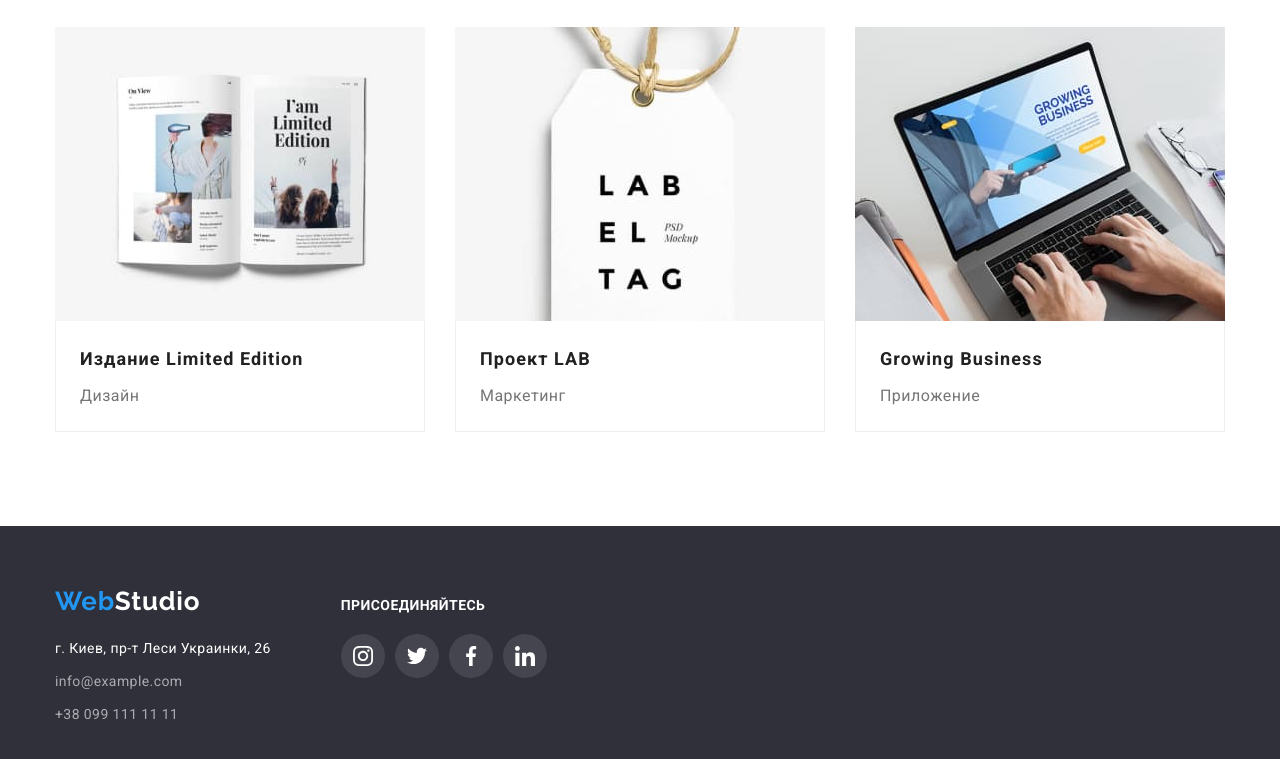
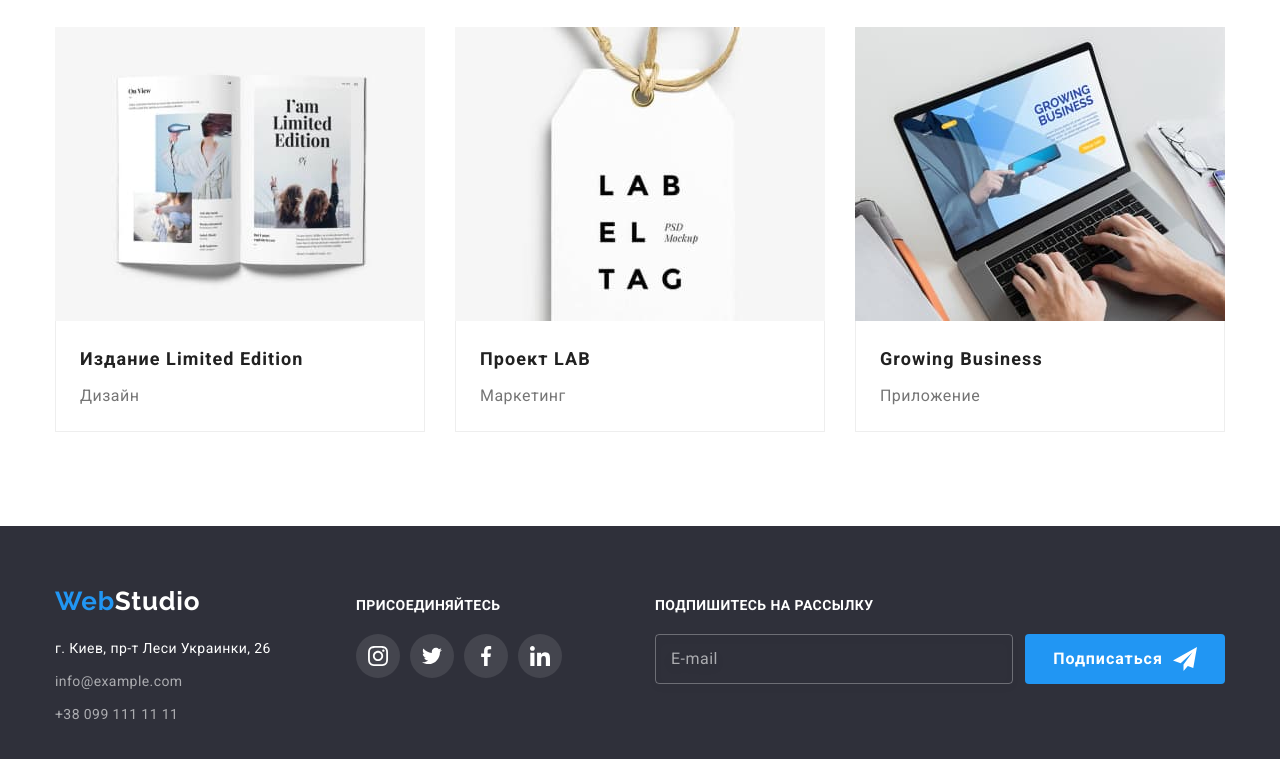
Before and after one commit to ZorynaPolishchuk/goit-markup-hw-06, a plain HTML site: page portfolio.html in a window 1280 px wide. Shown: the part 1106-1865 px from the top of the page. Drawn offline with nearby package versions, Linux system fonts and the light colour scheme.

Commit message:
fix project

```diff
--- a/css/styles.css
+++ b/css/styles.css
@@ -364,6 +364,10 @@ body {
 .footer-container-end {
   align-self: baseline;
 }
+.footer-container-left {
+  flex-grow: 1;
+}
+
 .footer-container-right {
   padding-left: 70px;
 }
@@ -430,7 +434,6 @@ body {
   align-items: center;
 }
 .online-subscribe {
-  display: inline-block;
   width: 358px;
   height: 50px;
   border: 1px solid rgba(255, 255, 255, 0.3);
@@ -441,6 +444,7 @@ body {
   outline: none;
   padding: 15px;
   margin-right: 12px;
+  color: var(--primary-white-color);
 }
 .online-subscribe::placeholder {
   font-size: 16px;
@@ -453,7 +457,7 @@ body {
   display: flex;
   justify-content: center;
   align-items: center;
-  padding: 13px 28px;
+  padding: 10px 28px;
 }
 .submit-icon {
   margin-left: 10px;
@@ -722,6 +726,7 @@ body {
   display: flex;
   align-items: center;
   justify-content: center;
+  cursor: pointer;
 }
 .policy-icon {
   fill: transparent;
--- a/portfolio.html
+++ b/portfolio.html
@@ -283,6 +283,19 @@
             </li>
             </ul>
             </div>
+            <div class="footer-container-end">
+              <h3 class="footer-icon-title">Подпишитесь на рассылку</h3>
+              <form action="#" class="footer-online-form">
+                <div class="footer-online-subscribe">
+                  <input type="email" placeholder="E-mail" name="online-email" class="online-subscribe" />
+                  <button type="submit" class="hero-btn online-btn">Подписаться
+                    <svg class="footer-icon submit-icon" width="24" height="24">
+                      <use href="./images/icons.svg#icon-icon-send-1"> </use>
+                    </svg>
+                  </button>
+                </div>
+              </form>
+            </div>
             </div>
             </footer>
 </body>
```
Also changed, not shown: index.html (+1 -1 lines). Lines whose indentation alone changed are shown as unchanged.
